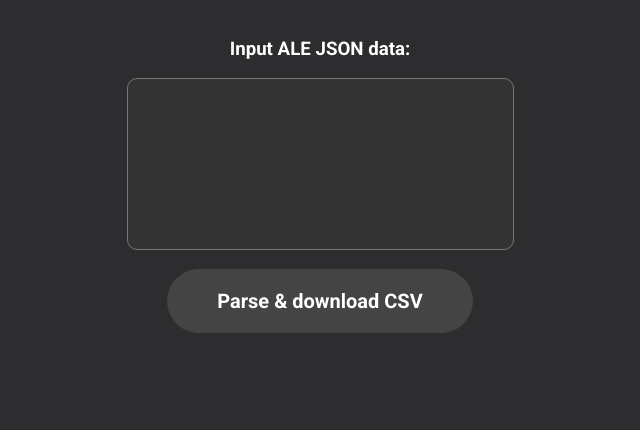
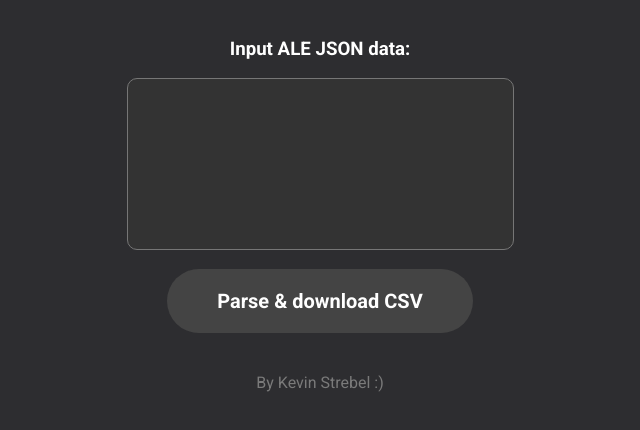
Before and after one commit to Astrofive/ale-json-to-csv, a plain HTML site: page index.html in a window 1280 px wide. Shown: the part 70-500 px from the top of the page, without its empty margins (320-960 px from the left). Drawn offline with Linux system fonts and the light colour scheme.

Commit message:
added signature

```diff
--- a/index.html
+++ b/index.html
@@ -73,6 +73,7 @@
 	<br>
 	<button onclick="parseJSON()">Parse & download CSV</button>
 	<div id="error-container"></div>
+    <b style="font-weight: 400;color: #7a7a7a;">By Kevin Strebel :)</b>
 
 	<script>
 		function parseJSON() {
```
